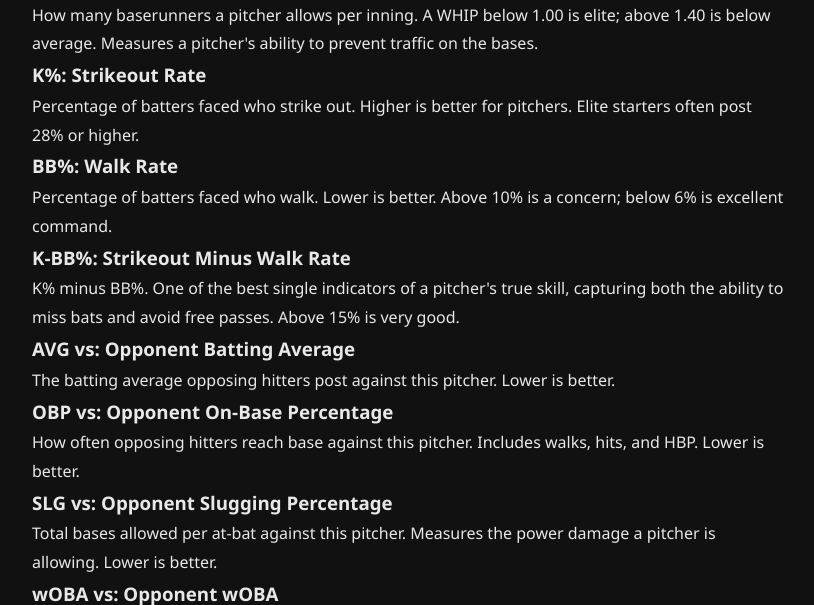
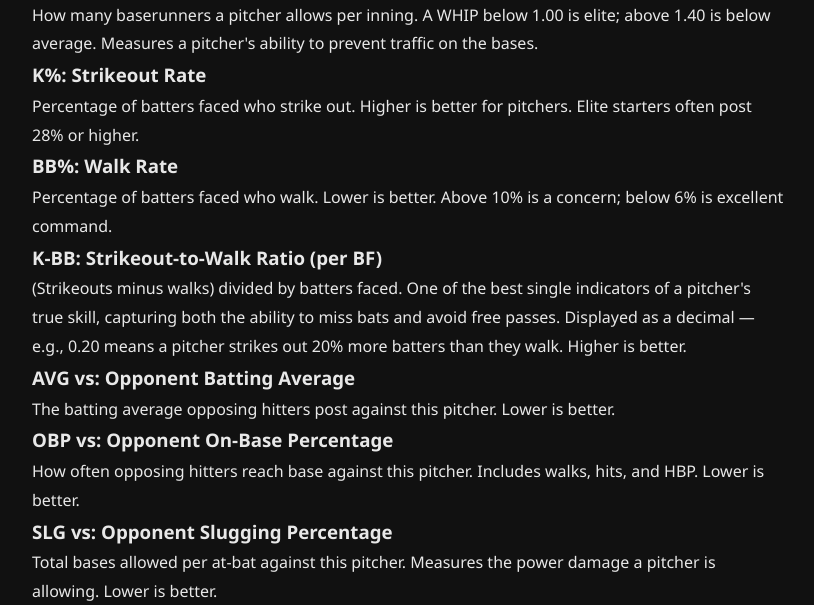
Before and after one commit to matchu46/Player-Analytics, a Flask app: page /glossary in a window 1280 px wide. Shown: the part 4277-4882 px from the top of the page, without its empty margins (232-1046 px from the left). Run offline with Flask 3, Linux system fonts and the light colour scheme; parts of the project's set-up code (start-up, migrations or seed data) failed here and were passed over.

Commit message:
Display K-BB as decimal ratio instead of percentage, update glossary

```diff
--- a/Player Analytics/app/templates/glossary.html
+++ b/Player Analytics/app/templates/glossary.html
@@ -137,8 +137,8 @@
     <h3>BB%: Walk Rate</h3>
     <p>Percentage of batters faced who walk. Lower is better. Above 10% is a concern; below 6% is excellent command.</p>
 
-    <h3>K-BB%: Strikeout Minus Walk Rate</h3>
-    <p>K% minus BB%. One of the best single indicators of a pitcher's true skill, capturing both the ability to miss bats and avoid free passes. Above 15% is very good.</p>
+    <h3>K-BB: Strikeout-to-Walk Ratio (per BF)</h3>
+    <p>(Strikeouts minus walks) divided by batters faced. One of the best single indicators of a pitcher's true skill, capturing both the ability to miss bats and avoid free passes. Displayed as a decimal — e.g., 0.20 means a pitcher strikes out 20% more batters than they walk. Higher is better.</p>
 
     <h3>AVG vs: Opponent Batting Average</h3>
     <p>The batting average opposing hitters post against this pitcher. Lower is better.</p>
--- a/Player Analytics/app/templates/leaderboards.html
+++ b/Player Analytics/app/templates/leaderboards.html
@@ -186,7 +186,7 @@
             <th class="sortable num" data-col="whip">WHIP</th>
             <th class="sortable num" data-col="k_pct">K%</th>
             <th class="sortable num" data-col="bb_pct">BB%</th>
-            <th class="sortable num" data-col="k_bb">K-BB%</th>
+            <th class="sortable num" data-col="k_bb">K-BB</th>
             <th class="sortable num" data-col="avg_against">AVG vs</th>
             <th class="sortable num" data-col="obp_against">OBP vs</th>
             <th class="sortable num" data-col="slg_against">SLG vs</th>
@@ -234,7 +234,7 @@
             <td class="num">{{ "%.2f"|format(p.whip) if p.whip is not none else '—' }}</td>
             <td class="num">{{ "%.1f"|format((p.k_pct or 0) * 100) }}%</td>
             <td class="num">{{ "%.1f"|format((p.bb_pct or 0) * 100) }}%</td>
-            <td class="num">{{ "%.1f"|format((p.k_bb or 0) * 100) }}%</td>
+            <td class="num">{{ "%.2f"|format(p.k_bb or 0) }}</td>
             <td class="num">{{ "%.3f"|format(p.avg_against or 0) }}</td>
             <td class="num">{{ "%.3f"|format(p.obp_against or 0) }}</td>
             <td class="num">{{ "%.3f"|format(p.slg_against or 0) }}</td>
@@ -324,7 +324,7 @@ document.getElementById('pos-select-pitchers').addEventListener('change', () =>
 document.getElementById('team-select').addEventListener('change', () => applyExtraFilters());
 
 // ── Sorting ──────────────────────────────────────────────
-const lowerBetter = new Set(['era','fip','whip','bb_pct','k_bb','avg_against','obp_against',
+const lowerBetter = new Set(['era','fip','whip','bb_pct','avg_against','obp_against',
     'slg_against','woba_against','hr','bb','h','whiff_pct']);
 let sortState = {
     'batter-table':  { col: 'woba', asc: false },
```
